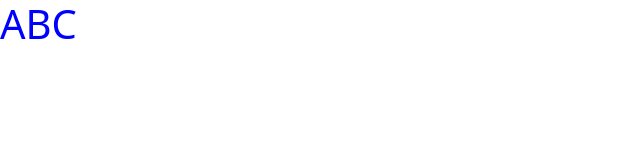
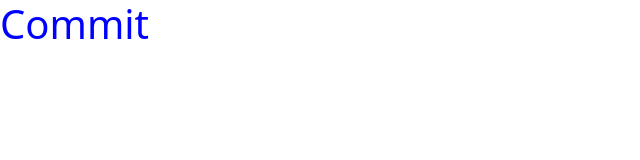
Before and after one commit to lamtanng/TMDT_ShopBanGiay, a website: page index.html in a window 1280 px wide. Shown: the whole page, without its empty margins (0-640 px from the left). Drawn offline with nearby package versions, Linux system fonts and the light colour scheme.

Commit message:
commit test

```diff
--- a/index.html
+++ b/index.html
@@ -15,7 +15,7 @@
     <link rel="stylesheet" href="./assets/css/style.css">
   </head>
   <body>
-    <h1>ABC</h1>
+    <h1>Commit</h1>
 
     <script src="https://cdn.jsdelivr.net/npm/bootstrap@5.2.3/dist/js/bootstrap.min.js"></script>
     <script src="https://cdn.jsdelivr.net/npm/bootstrap@5.2.3/dist/js/bootstrap.bundle.min.js"></script>
```
